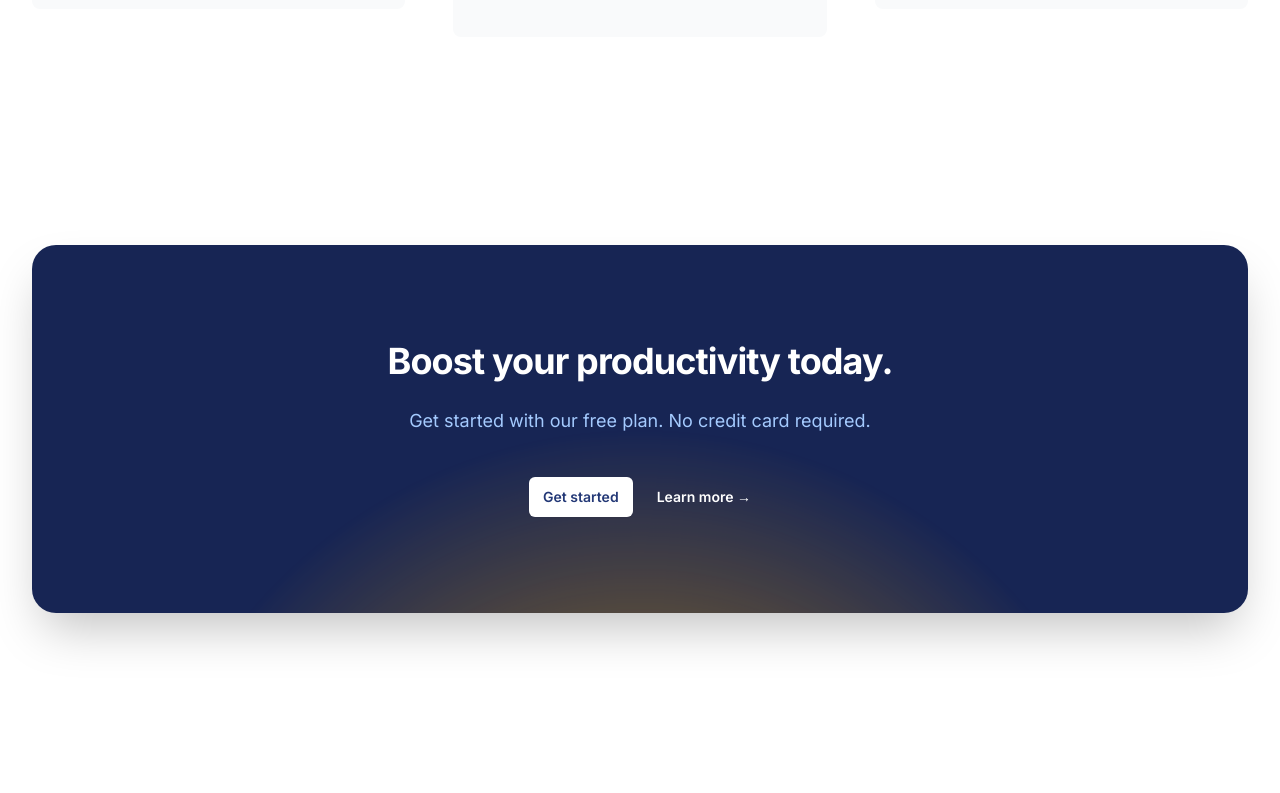
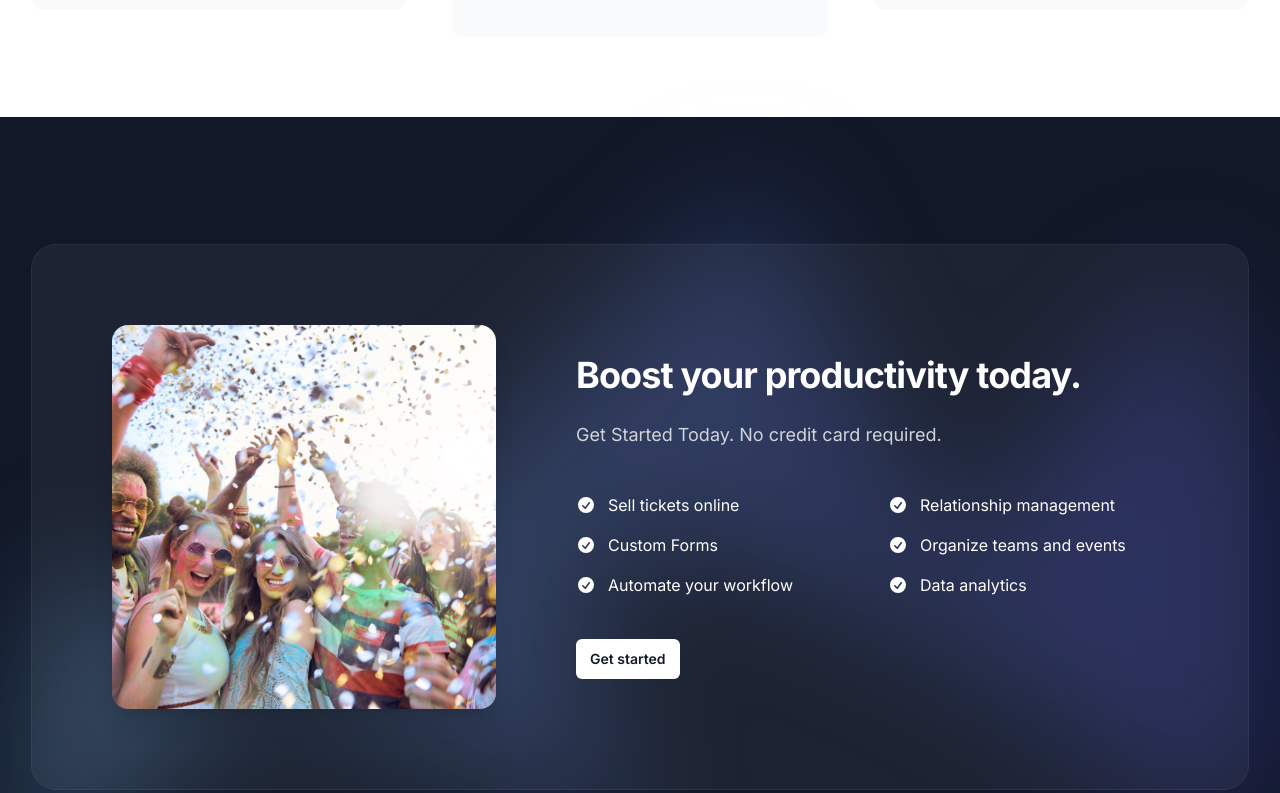
Before and after one commit to caseyspaulding/EventJacekt-TW, a Next.js app: page / in a window 1280 px wide. Shown: the part 1667-2460 px from the top of the page. Built offline with nearby package versions, Linux system fonts and the light colour scheme.

Commit message:
updated landing page

```diff
--- a/app/page.tsx
+++ b/app/page.tsx
@@ -1,4 +1,5 @@
-import CTACentered from "@/components/CTA/CTA-Centered";
+
+import CTAwPicture from "@/components/CTA/CTAwPicture";
 import FeaturesGridWithIcons from "@/components/Features/FeaturesGridwithIcons";
 import FooterFull from "@/components/Footers/FooterFull";
 import NavBarTW from "@/components/NavBarTW/NavBarTW";
@@ -8,7 +9,8 @@
     <>
       <NavBarTW />
       <FeaturesGridWithIcons />
-      <CTACentered />
+
+      <CTAwPicture />
      <FooterFull />
     </>
   );
--- /dev/null
+++ b/components/CTA/CTAwPicture.tsx
@@ -0,0 +1,66 @@
+import { CheckCircleIcon } from '@heroicons/react/20/solid'
+
+const benefits = [
+  'Sell tickets online',
+  'Relationship management',
+  'Custom Forms',
+  'Organize teams and events',
+  'Automate your workflow',
+  'Data analytics',
+]
+
+export default function CTAwPicture ()
+{
+  return (
+    <div className="bg-gray-900 py-24 sm:py-32">
+      <div className="relative isolate">
+        <div className="mx-auto max-w-7xl sm:px-6 lg:px-8">
+          <div className="mx-auto flex max-w-2xl flex-col gap-16 bg-white/5 px-6 py-16 ring-1 ring-white/10 sm:rounded-3xl sm:p-8 lg:mx-0 lg:max-w-none lg:flex-row lg:items-center lg:py-20 xl:gap-x-20 xl:px-20">
+            <img
+              alt=""
+              src="/images/festival-4.png"
+              className="h-96 w-full flex-none rounded-2xl object-cover shadow-xl lg:aspect-square lg:h-auto lg:max-w-sm"
+            />
+            <div className="w-full flex-auto">
+              <h2 className="text-3xl font-bold tracking-tight text-white sm:text-4xl">Boost your productivity today.</h2>
+              <p className="mt-6 text-lg leading-8 text-gray-300">
+                Get Started Today. No credit card required.
+              </p>
+              <ul
+                role="list"
+                className="mt-10 grid grid-cols-1 gap-x-8 gap-y-3 text-base leading-7 text-white sm:grid-cols-2"
+              >
+                { benefits.map( ( benefit ) => (
+                  <li key={ benefit } className="flex gap-x-3">
+                    <CheckCircleIcon aria-hidden="true" className="h-7 w-5 flex-none" />
+                    { benefit }
+                  </li>
+                ) ) }
+              </ul>
+              <div className="mt-10 flex">
+                <a
+                  href="/signup"
+                  className="rounded-md bg-white px-3.5 py-2.5 text-sm font-semibold text-gray-900 shadow-sm hover:bg-gray-100 focus-visible:outline focus-visible:outline-2 focus-visible:outline-offset-2 focus-visible:outline-white"
+                >
+                  Get started
+                </a>
+              </div>
+            </div>
+          </div>
+        </div>
+        <div
+          aria-hidden="true"
+          className="absolute inset-x-0 -top-16 -z-10 flex transform-gpu justify-center overflow-hidden blur-3xl"
+        >
+          <div
+            style={ {
+              clipPath:
+                'polygon(73.6% 51.7%, 91.7% 11.8%, 100% 46.4%, 97.4% 82.2%, 92.5% 84.9%, 75.7% 64%, 55.3% 47.5%, 46.5% 49.4%, 45% 62.9%, 50.3% 87.2%, 21.3% 64.1%, 0.1% 100%, 5.4% 51.1%, 21.4% 63.9%, 58.9% 0.2%, 73.6% 51.7%)',
+            } }
+            className="aspect-[1318/752] w-[82.375rem] flex-none bg-gradient-to-r from-[#80caff] to-[#4f46e5] opacity-25"
+          />
+        </div>
+      </div>
+    </div>
+  )
+}
```
Also changed, not shown: components/NavBarTW/NavBarTW.tsx (indentation only).
